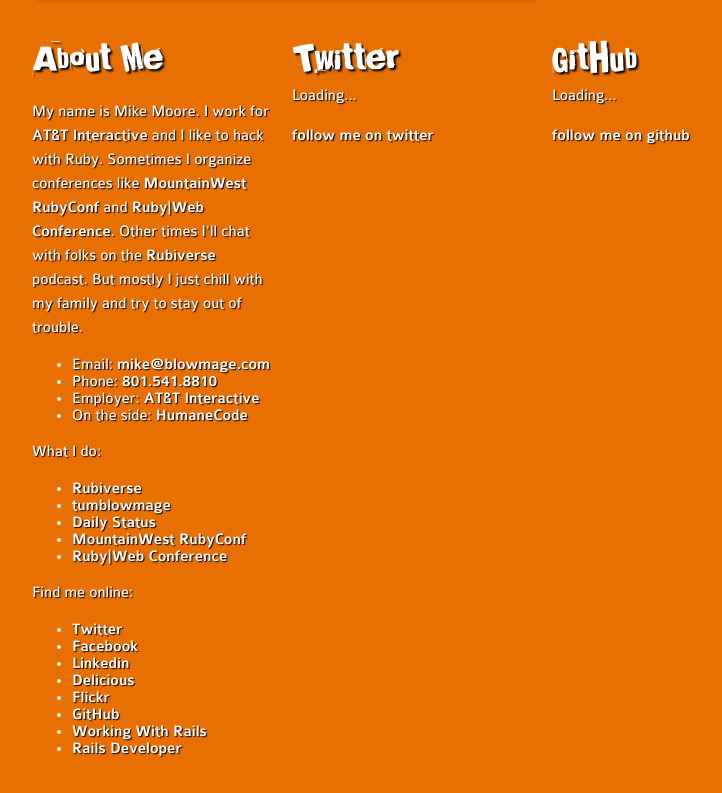
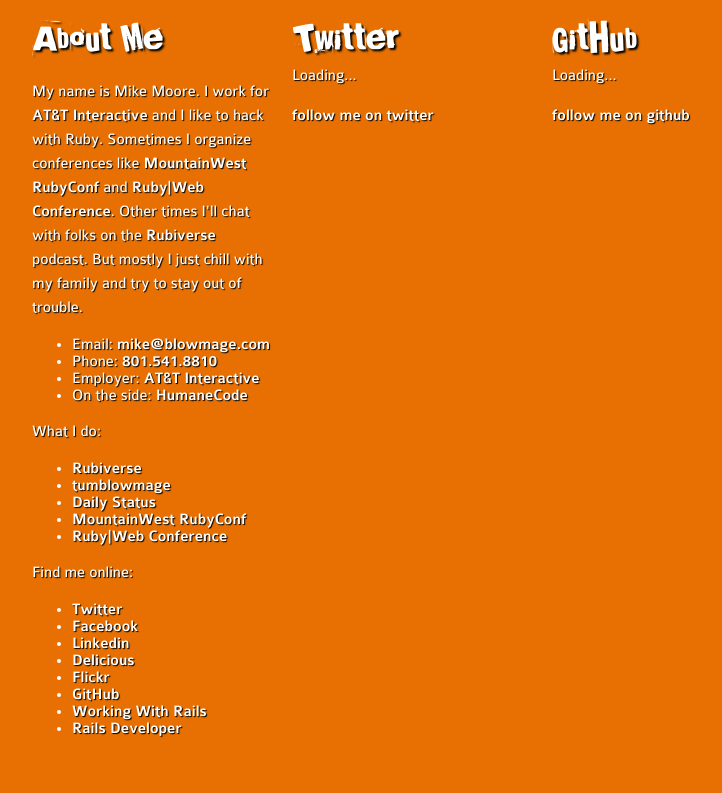
Before and after one commit to blowmage/blowmage.github.com, a Jekyll site: the page built from index.html, in a window 1280 px wide. Shown: the part 403-1196 px from the top of the page, without its empty margins (228-950 px from the left). Built offline with Jekyll 4.4.1, drawn with Linux system fonts in a browser that asks for light colours; nearby versions of some CDN libraries; comment, search, counter and statistics services are not loaded; after the commit the page ends 1156 px from its top, so only the background shows below that.

Commit message:
Improve homepage's semantics, fix for Firefox

```diff
--- a/index.html
+++ b/index.html
@@ -2,11 +2,13 @@
 layout: home
 title:  "::blowmage::"
 ---
-<section>
+<div>
 
-<div id="photo"><a href="http://www.flickr.com/photos/blowmage/4364019691/" title="whiskerino-056-4 by blowmage, on Flickr"><img src="http://farm3.static.flickr.com/2429/4364019691_1052f6a9a5.jpg" width="500" height="375" alt="whiskerino-056-4" /></a></div>
+<section id="photo">
+<a href="http://www.flickr.com/photos/blowmage/4364019691/" title="whiskerino-056-4 by blowmage, on Flickr"><img src="http://farm3.static.flickr.com/2429/4364019691_1052f6a9a5.jpg" width="500" height="375" alt="whiskerino-056-4" /></a>
+</section>
 
-<div id="blog">
+<section id="blog">
 {% if site.posts.first.url %}
 <article>
 <h2><a href="{{ site.posts.first.url | replace:'.html','' }}">{{ site.posts.first.title }}</a></h2>
@@ -16,13 +18,13 @@
 <p><em>Find bloggy stuff in my <a href="/archives" rel="archives">annals</a></em></p>
 </article>
 {% endif %}
+</section>
+
 </div>
 
-</section>
+<div>
 
-<section>
-
-<div id="about">
+<section id="about">
 <h2>About Me</h2>
 <p>My name is Mike Moore. I work for <a href="http://atti.com/">AT&amp;T Interactive</a> and I like to hack with Ruby. Sometimes I organize conferences like <a href="http://mtnwestrubyconf.org/">MountainWest RubyConf</a> and <a href="http://rubywebconf.org/">Ruby|Web Conference</a>. Other times I'll chat with folks on the <a href="http://rubiverse.com/">Rubiverse</a> podcast. But mostly I just chill with my family and try to stay out of trouble.</p>
 <ul>
@@ -50,23 +52,21 @@
   <li><a href="http://workingwithrails.com/person/6736-mike-moore" rel="external">Working With Rails</a></li>
   <li><a href="http://railsdeveloper.com/d/blowmage" rel="external">Rails Developer</a></li>
 </ul>
-</div>
+</section>
 
-<div id="twitter">
+<section id="twitter">
 <h2>Twitter</h2>
 <div id="tweets">Loading...</div>
 <p><a href="http://twitter.com/blowmage" rel="external">follow me on twitter</a></p>
-</div>
+</section>
 
-<div id="github">
-<article>
+<section id="github">
 <h2>GitHub</h2>
 <div id="commits">Loading...</div>
 <p><a href="http://github.com/blowmage" rel="external">follow me on github</a></p>
-</article>
+</section>
+
 </div>
-
-</section>
 
 <!--
 Yes, I am making fun of you here. Deal with it.
--- a/stylesheets/blowmage.css
+++ b/stylesheets/blowmage.css
@@ -50,6 +50,11 @@
 	font: 16px/24px 'Colaborate-LightRegular', Arial, sans-serif;
 	width: 640px;
 	margin: 0 auto;
+}
+
+img {
+	padding: 0;
+	border-style: none;
 }
 
 em {
@@ -140,14 +145,17 @@
 }
 
 body#home h1 {
+	margin: 0;
 	text-shadow: #000 3px 3px 3px;
 }
 
 body#home h2 {
+	margin: 0;
 	text-shadow: #000 2px 2px 2px;
 }
 
 body#home h3 {
+	margin: 0;
 	text-shadow: #000 1px 1px 1px;
 }
 
@@ -155,34 +163,32 @@
 	color: #fff;
 }
 
-body#home section {
+body#home > div {
 	clear: both;
-	padding-top: 20px;
+	margin-top: 20px;
+	overflow: hidden;
 }
 
-body#home section > div {
+body#home > div > section {
 	float: left;
 	width: 240px;
 	padding: 0;
-	margin-left: 20px;
-	margin-bottom: 20px;
+	margin: 0 0 0 20px;
 }
 
-body#home section > div:first-child {
-	margin-left: 0;
-}
-
-body#home section > div#photo {
+body#home > div > section#photo {
 	width: 500px;
 	height: 375px;
+	margin-left: 0;
 	-moz-box-shadow: 5px 5px 5px #000;
 	-webkit-box-shadow: 5px 5px 5px #000;
 	box-shadow: 5px 5px 5px #000;
 }
 
-body#home section > div h2 {
-	margin: 0;
+body#home > div > section#about {
+	margin-left: 0;
 }
+
 
 body#home div.tweet {
 	margin: 16px 0px;
```
